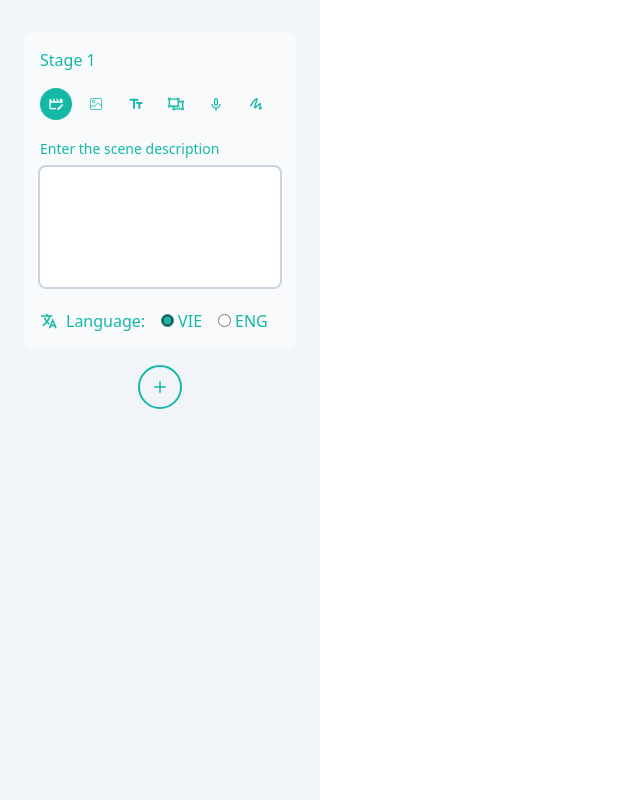
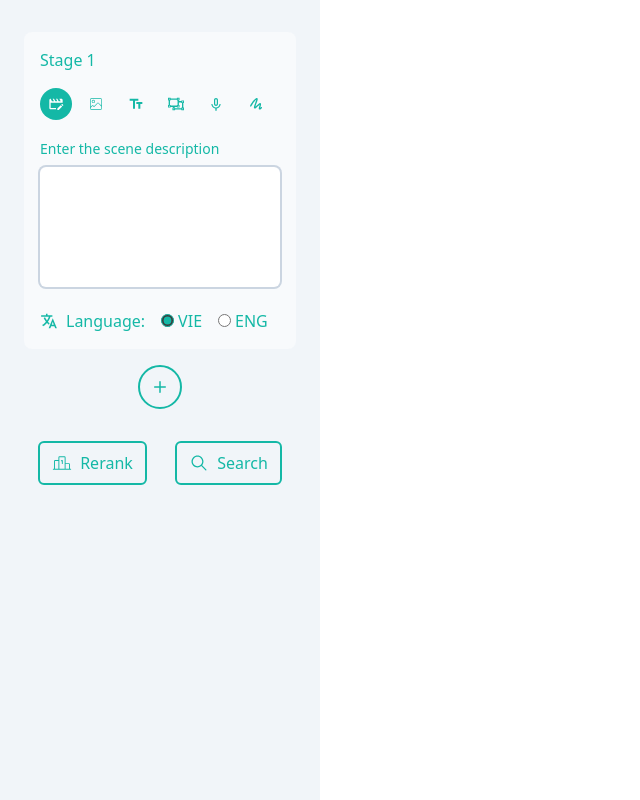
Before and after one commit to thanhstar260/Img_retrieval, a React (Create React App) app in the folder frontend/: page / in a window 1280 px wide. Shown: the whole page, without its empty margins (0-640 px from the left). Built offline with nearby package versions, Linux system fonts and the light colour scheme.

Commit message:
search side layout

```diff
--- a/frontend/src/components/IconButton.jsx
+++ b/frontend/src/components/IconButton.jsx
@@ -14,7 +14,7 @@ const IconButton = ({className, onClick, isSelected = false, label, children, ..
     }
     {...props} >
             {children}
-            {label ? <div className='text-center hidden group-hover:block rounded-md p-1 absolute top-[120%] z-10 text-xs bg-slate-800 -translate-x-1/2 left-1/2'>{label}</div> : undefined}
+            {label ? <div className='text-center hidden group-hover:block rounded-md p-1 absolute top-[120%] z-10 text-xs bg-slate-800 -translate-x-1/2 left-1/2 shrink-0 min-w-16'>{label}</div> : undefined}
     </div>
   )
 }
--- a/frontend/src/components/OutlineButton.jsx
+++ b/frontend/src/components/OutlineButton.jsx
@@ -6,11 +6,11 @@ const OutlineButton = ({className, onClick, isSelected = false, children, ...pro
   return (
     <button
     className={twMerge(
-        'px-3 py-2 rounded-md border border-teal-500',
-        `${isSelected ? 'bg-teal-500 text-white' : 'bg-transparent text-teal-500'}`,
+        'px-3 py-2 rounded-md border-2 border-teal-500 flex justify-center items-center gap-2 hover:bg-teal-500 hover:text-white text-teal-500 transition-all',
         className
     )}
     onClick={onClick}
+    {...props}
     >
         {children}
     </button>
--- a/frontend/src/layouts/SearchBar.jsx
+++ b/frontend/src/layouts/SearchBar.jsx
@@ -3,6 +3,9 @@ import IconButton from '../components/IconButton';
 import Stage from '../components/Stage';
 import { v4 as uuidv4 } from 'uuid';
 import { IoIosAdd } from "react-icons/io";
+import OutlineButton from '../components/OutlineButton';
+import { PiRankingLight } from "react-icons/pi";
+import { IoIosSearch } from "react-icons/io";
 
 const SearchBar = () => {
     const [canClose, setCanClose] = useState(false);
@@ -51,6 +54,15 @@ const SearchBar = () => {
         >
              <IoIosAdd className='text-2xl'/>
         </IconButton>
+
+        <div className='flex justify-around mt-8'>
+            <OutlineButton>
+                <PiRankingLight className='inline-block text-xl'/> Rerank
+            </OutlineButton>
+            <OutlineButton>
+                <IoIosSearch className='inline-block text-xl'/> Search
+            </OutlineButton>
+        </div>
     </div>
   )
 }
```
